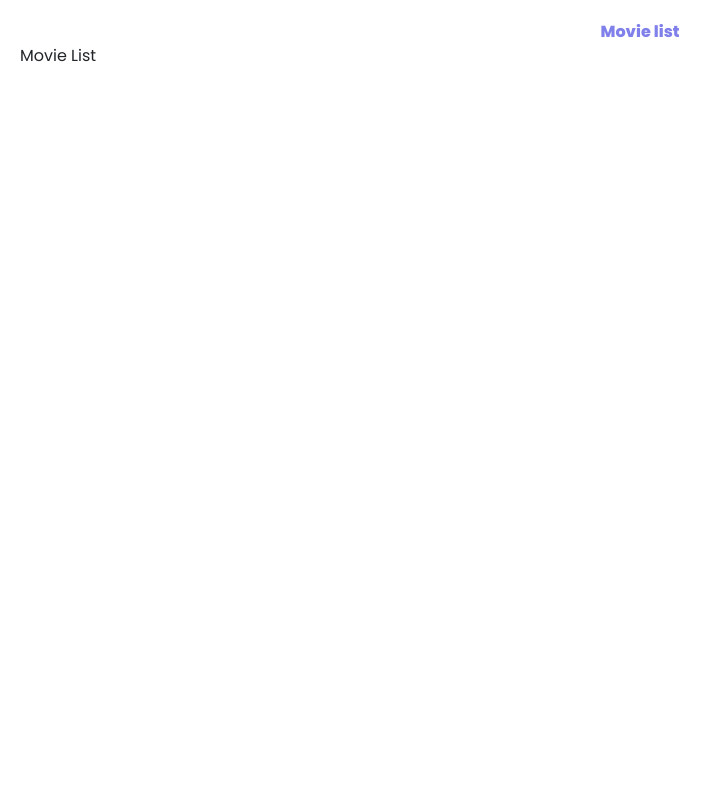
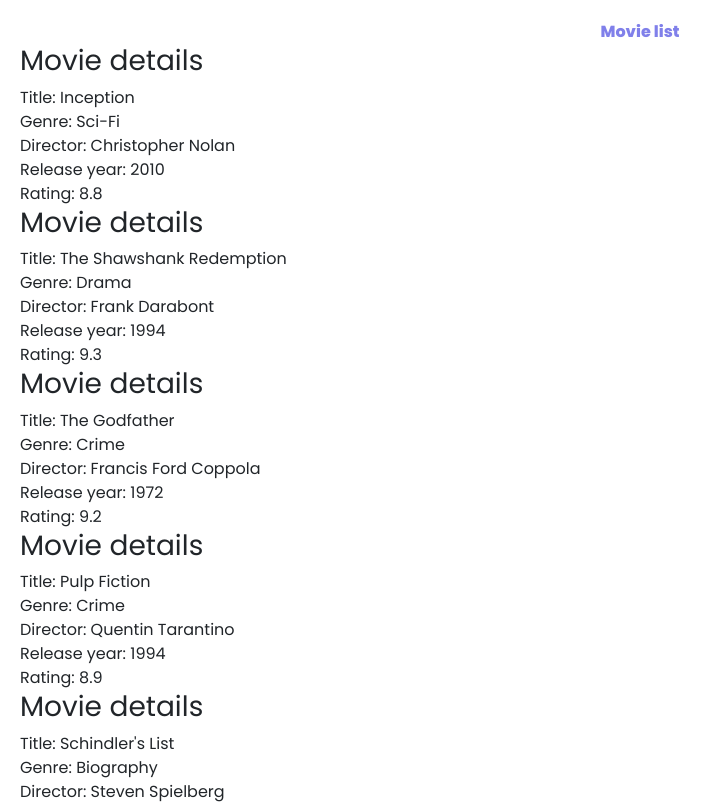
Before and after one commit to V-Markovskis/React-Query_React-router_React-i18n, a React (Vite) app: page /movie-list in a window 1280 px wide. Shown: the top 804 px of the page, without its empty margins (0-722 px from the left). Built offline with nearby package versions, Linux system fonts and the light colour scheme; data requests are answered from the project's data file.

Commit message:
json server added

```diff
--- a/db.json
+++ b/db.json
@@ -47,6 +47,38 @@
       "director": "Christopher Nolan",
       "release_year": 2008,
       "rating": 9.0
+    },
+    {
+      "id": 7,
+      "title": "Eternal Sunshine of the Spotless Mind",
+      "genre": "Drama",
+      "director": "Michel Gondry",
+      "release_year": 2004,
+      "rating": 8.3
+    },
+    {
+      "id": 8,
+      "title": "Forrest Gump",
+      "genre": "Drama",
+      "director": "Robert Zemeckis",
+      "release_year": 1994,
+      "rating": 8.8
+    },
+    {
+      "id": 9,
+      "title": "The Matrix",
+      "genre": "Action",
+      "director": "The Wachowskis",
+      "release_year": 1999,
+      "rating": 8.7
+    },
+    {
+      "id": 10,
+      "title": "The Social Network",
+      "genre": "Biography",
+      "director": "David Fincher",
+      "release_year": 2010,
+      "rating": 7.7
     }
   ]
 
--- a/package.json
+++ b/package.json
@@ -10,6 +10,7 @@
     "preview": "vite preview"
   },
   "dependencies": {
+    "axios": "^1.6.2",
     "eslint-config-prettier": "^9.1.0",
     "eslint-plugin-import": "^2.29.1",
     "eslint-plugin-jsx-a11y": "^6.8.0",
@@ -17,7 +18,9 @@
     "prettier": "^3.1.1",
     "react": "^18.2.0",
     "react-dom": "^18.2.0",
-    "react-router-dom": "^6.21.0"
+    "react-query": "^3.39.3",
+    "react-router-dom": "^6.21.0",
+    "zod": "^3.22.4"
   },
   "devDependencies": {
     "@types/react": "^18.2.43",
--- /dev/null
+++ b/src/Components/DisplayAllMovies.tsx
@@ -0,0 +1,14 @@
+import { MovieType } from '../DataTypes/MovieType.tsx';
+import DisplayMovie from './DisplayMovie.tsx';
+
+type DisplayAllMoviesProps = {
+  movies: MovieType[];
+};
+
+const DisplayAllMovies = ({ movies }: DisplayAllMoviesProps) => {
+  return (
+    <div>{movies && movies.map((movie: MovieType) => <DisplayMovie key={movie.id} movieToDisplay={movie} />)}</div>
+  );
+};
+
+export default DisplayAllMovies;
--- /dev/null
+++ b/src/Components/DisplayMovie.tsx
@@ -0,0 +1,26 @@
+import { MovieType } from '../DataTypes/MovieType.tsx';
+
+type DisplayMovieProps = {
+  movieToDisplay: MovieType;
+};
+
+const DisplayMovie = ({ movieToDisplay }: DisplayMovieProps) => {
+  return (
+    <>
+      <div>
+        <h3>Movie details</h3>
+        <span>Title: {movieToDisplay.title}</span>
+        <br />
+        <span>Genre: {movieToDisplay.genre}</span>
+        <br />
+        <span>Director: {movieToDisplay.director}</span>
+        <br />
+        <span>Release year: {movieToDisplay.release_year}</span>
+        <br />
+        <span>Rating: {movieToDisplay.rating}</span>
+      </div>
+    </>
+  );
+};
+
+export default DisplayMovie;
--- /dev/null
+++ b/src/Components/FetchMovies.tsx
@@ -0,0 +1,26 @@
+import { QueryClient } from 'react-query';
+import useGetMovies from '../Hooks/useGetMovies.ts';
+import DisplayAllMovies from './DisplayAllMovies.tsx';
+
+const FetchMovies = () => {
+  const queryClient = new QueryClient();
+  // const [movies, setMovies] = useState<MovieType[]>([]);
+
+  const { data, isLoading, isError, error } = useGetMovies();
+
+  if (isError) {
+    if (error instanceof Error) {
+      console.log(error.message);
+    } else {
+      console.log('Unexpected error', error);
+    }
+  }
+
+  if (!data) {
+    return <span>No data found</span>;
+  }
+
+  return <>{isLoading ? <span>Loading...</span> : <DisplayAllMovies movies={data} />}</>;
+};
+
+export default FetchMovies;
--- /dev/null
+++ b/src/DataTypes/MovieType.tsx
@@ -0,0 +1,12 @@
+import { z } from 'zod';
+
+const validateMovieData = z.object({
+  id: z.number(),
+  title: z.string(),
+  genre: z.string(),
+  director: z.string(),
+  release_year: z.number(),
+  rating: z.number(),
+});
+
+export type MovieType = z.infer<typeof validateMovieData>;
--- /dev/null
+++ b/src/Hooks/useGetMovies.ts
@@ -0,0 +1,11 @@
+import { useQuery } from 'react-query';
+import getMovies from '../QueriesDB/getMovies.tsx';
+
+const useGetMovies = () => {
+  return useQuery({
+    queryKey: ['movies'],
+    queryFn: getMovies,
+  });
+};
+
+export default useGetMovies;
--- a/src/Pages/MovieList.tsx
+++ b/src/Pages/MovieList.tsx
@@ -1,5 +1,7 @@
+import FetchMovies from '../Components/FetchMovies.tsx';
+
 const MovieList = () => {
-  return <div>Movie List</div>;
+  return <FetchMovies />;
 };
 
 export default MovieList;
--- /dev/null
+++ b/src/QueriesDB/getMovies.tsx
@@ -0,0 +1,9 @@
+import axios from 'axios';
+
+const getMovies = () => {
+  return axios.get('http://localhost:3000/movies').then(({ data }) => {
+    return data;
+  });
+};
+
+export default getMovies;
--- a/src/main.tsx
+++ b/src/main.tsx
@@ -2,11 +2,24 @@ import React from 'react';
 import ReactDOM from 'react-dom/client';
 import App from './App.tsx';
 import { BrowserRouter } from 'react-router-dom';
+import { QueryClient, QueryClientProvider } from 'react-query';
+
+//https://tanstack.com/query/latest/docs/react/reference/QueryClient#queryclientgetdefaultoptions
+const queryClient = new QueryClient({
+  defaultOptions: {
+    queries: {
+      staleTime: Infinity,
+      refetchOnWindowFocus: false,
+    },
+  },
+});
 
 ReactDOM.createRoot(document.getElementById('root')!).render(
   <React.StrictMode>
     <BrowserRouter>
-      <App />
+      <QueryClientProvider client={queryClient}>
+        <App />
+      </QueryClientProvider>
     </BrowserRouter>
   </React.StrictMode>,
 );
```
Also changed, not shown: 1 other file (tests, documents, lock files or other folders).
